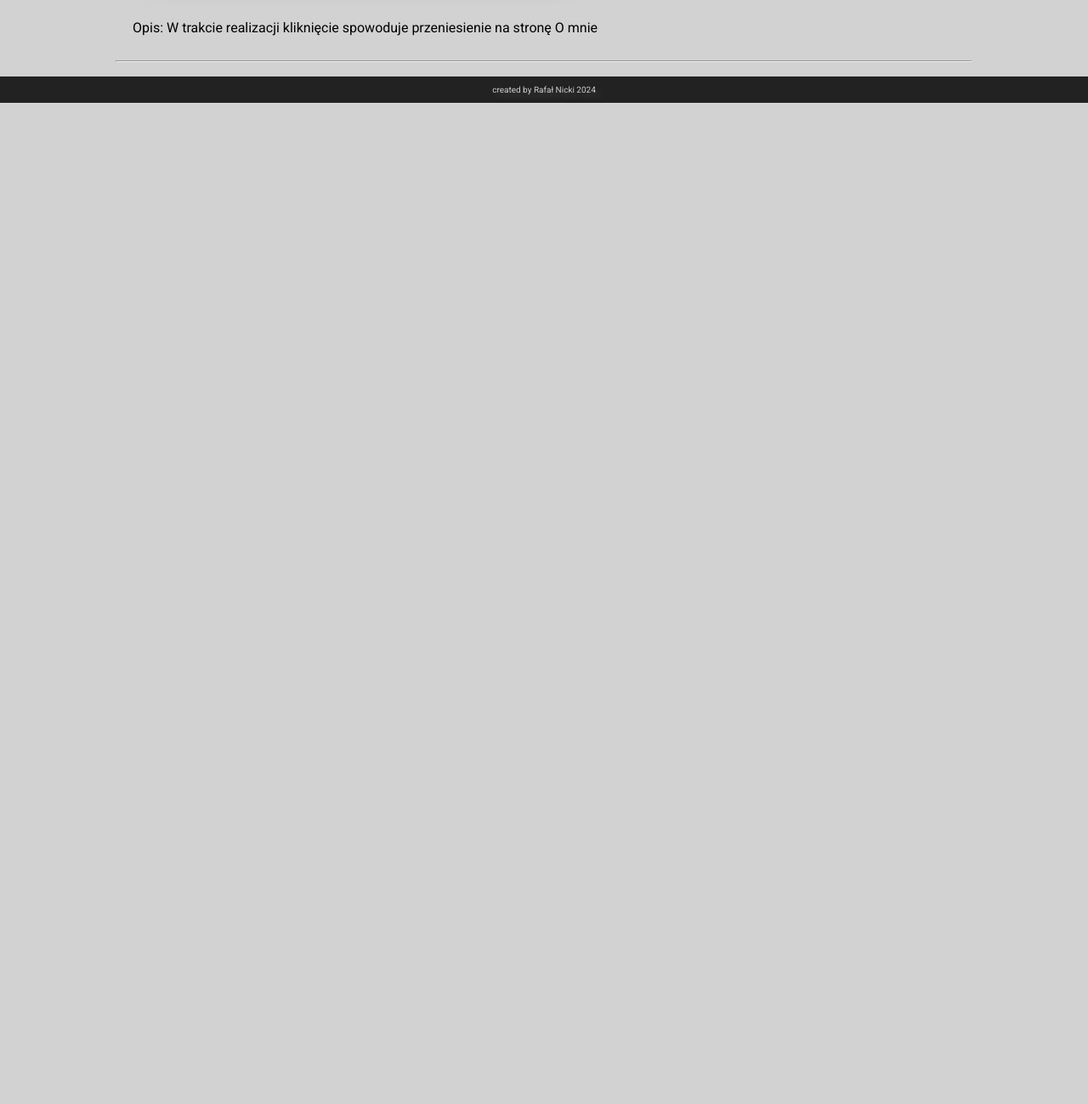
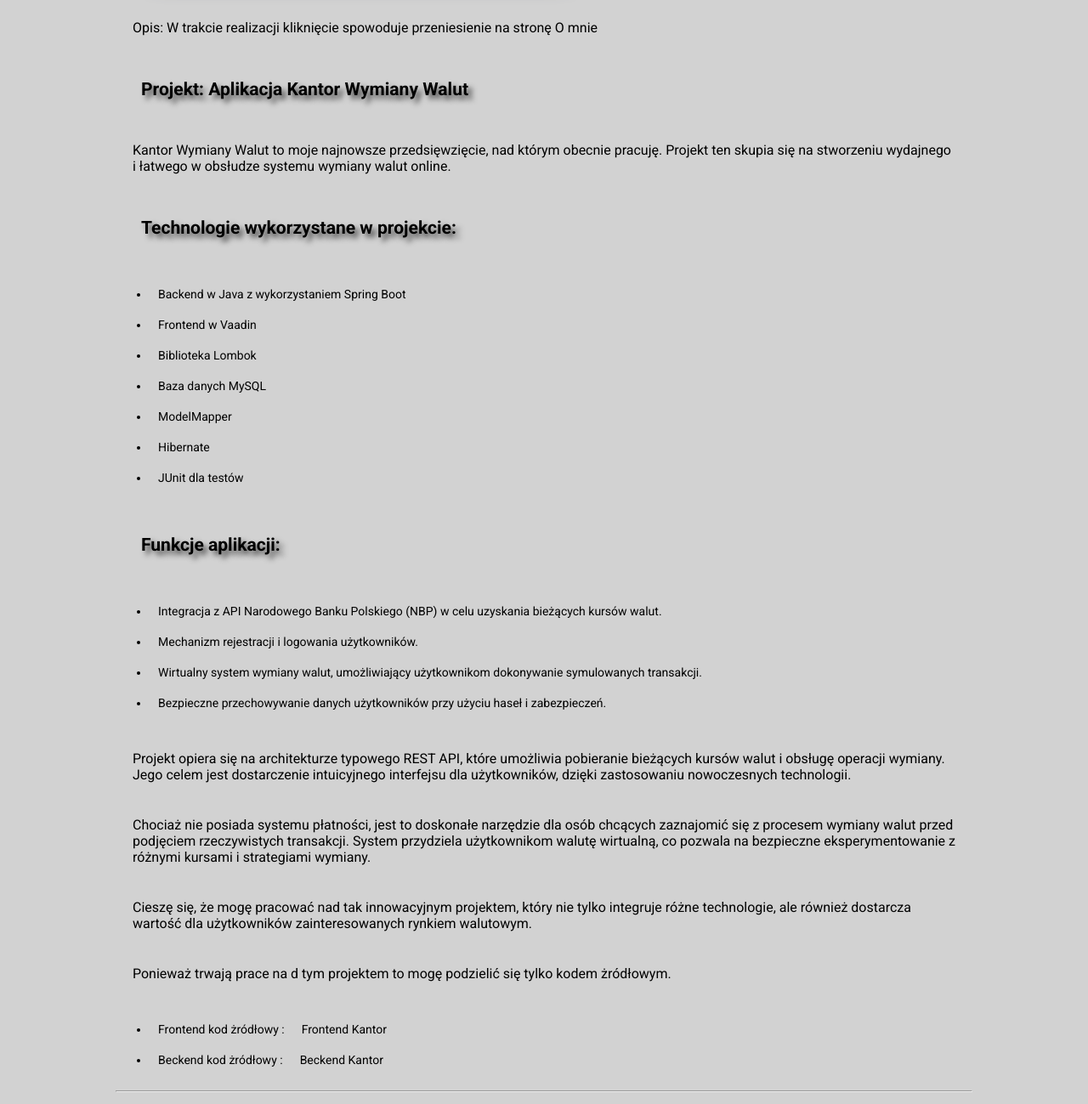
Before and after one commit to NickiRafal/NickiRafal.github.io, a plain HTML site: page portfolio/moje_projekty.html in a window 1280 px wide. Shown: the part 3206-4505 px from the top of the page at 85% size. Before the commit the page ends 3327 px from the top, so only its background shows below. Drawn offline with Linux system fonts and the light colour scheme.

Commit message:
Add files via upload

```diff
--- a/portfolio/moje_projekty.html
+++ b/portfolio/moje_projekty.html
@@ -77,9 +77,43 @@
 
 
       <hr>
-      <a href="index.html" target="_blank">Kantor wymiany walut</a><br>
+      <a href="moje_projekty.html" >Kantor wymiany walut</a><br>
       <img src="img/kantor.png" width="500px"><br>
       <p>Opis: W trakcie realizacji kliknięcie spowoduje przeniesienie na stronę O mnie</p>
+
+        <h3>Projekt: Aplikacja Kantor Wymiany Walut</h3>
+        <p>Kantor Wymiany Walut to moje najnowsze przedsięwzięcie, nad którym obecnie pracuję. Projekt ten skupia się na stworzeniu wydajnego i łatwego w obsłudze systemu wymiany walut online.</p>
+
+        <h3>Technologie wykorzystane w projekcie:</h3>
+        <ul>
+          <li>Backend w Java z wykorzystaniem Spring Boot</li>
+          <li>Frontend w Vaadin</li>
+          <li>Biblioteka Lombok</li>
+          <li>Baza danych MySQL</li>
+          <li>ModelMapper</li>
+          <li>Hibernate</li>
+          <li>JUnit dla testów</li>
+        </ul>
+
+        <h3>Funkcje aplikacji:</h3>
+        <ul>
+          <li>Integracja z API Narodowego Banku Polskiego (NBP) w celu uzyskania bieżących kursów walut.</li>
+          <li>Mechanizm rejestracji i logowania użytkowników.</li>
+          <li>Wirtualny system wymiany walut, umożliwiający użytkownikom dokonywanie symulowanych transakcji.</li>
+          <li>Bezpieczne przechowywanie danych użytkowników przy użyciu haseł i zabezpieczeń.</li>
+        </ul>
+
+        <p>Projekt opiera się na architekturze typowego REST API, które umożliwia pobieranie bieżących kursów walut i obsługę operacji wymiany. Jego celem jest dostarczenie intuicyjnego interfejsu dla użytkowników, dzięki zastosowaniu nowoczesnych technologii.</p>
+
+        <p>Chociaż nie posiada systemu płatności, jest to doskonałe narzędzie dla osób chcących zaznajomić się z procesem wymiany walut przed podjęciem rzeczywistych transakcji. System przydziela użytkownikom walutę wirtualną, co pozwala na bezpieczne eksperymentowanie z różnymi kursami i strategiami wymiany.</p>
+
+        <p>Cieszę się, że mogę pracować nad tak innowacyjnym projektem, który nie tylko integruje różne technologie, ale również dostarcza wartość dla użytkowników zainteresowanych rynkiem walutowym.</p>
+        <p>Ponieważ trwają prace na d tym projektem to mogę podzielić się tylko kodem żródłowym.</p>
+        <ul>
+          <li>Frontend kod żródłowy :<a href="https://github.com/NickiRafal/Currency_Exchange_Frontend.git" target="_blank">Frontend Kantor</a> </li>
+          <li>Beckend kod żródłowy :<a href="https://github.com/NickiRafal/Currency_Exchange_Beckend.git" target="_blank">Beckend Kantor</a> </li>
+        </ul>
+
       <hr>
     </td>
   </tr>
```
